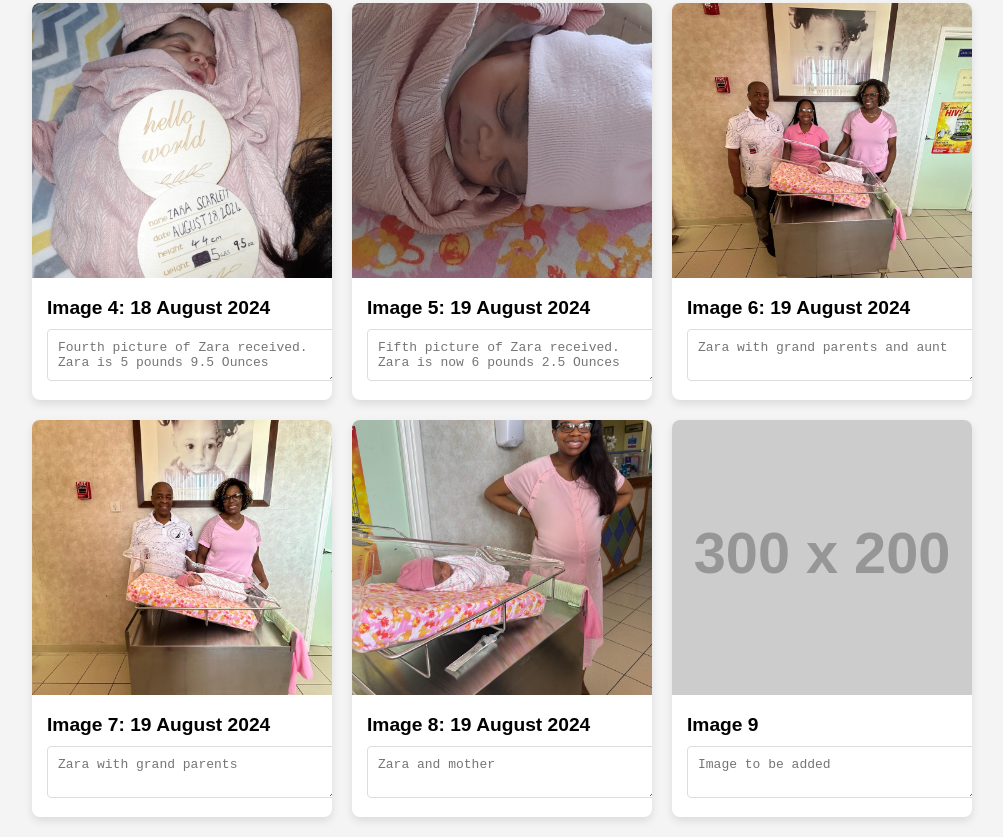
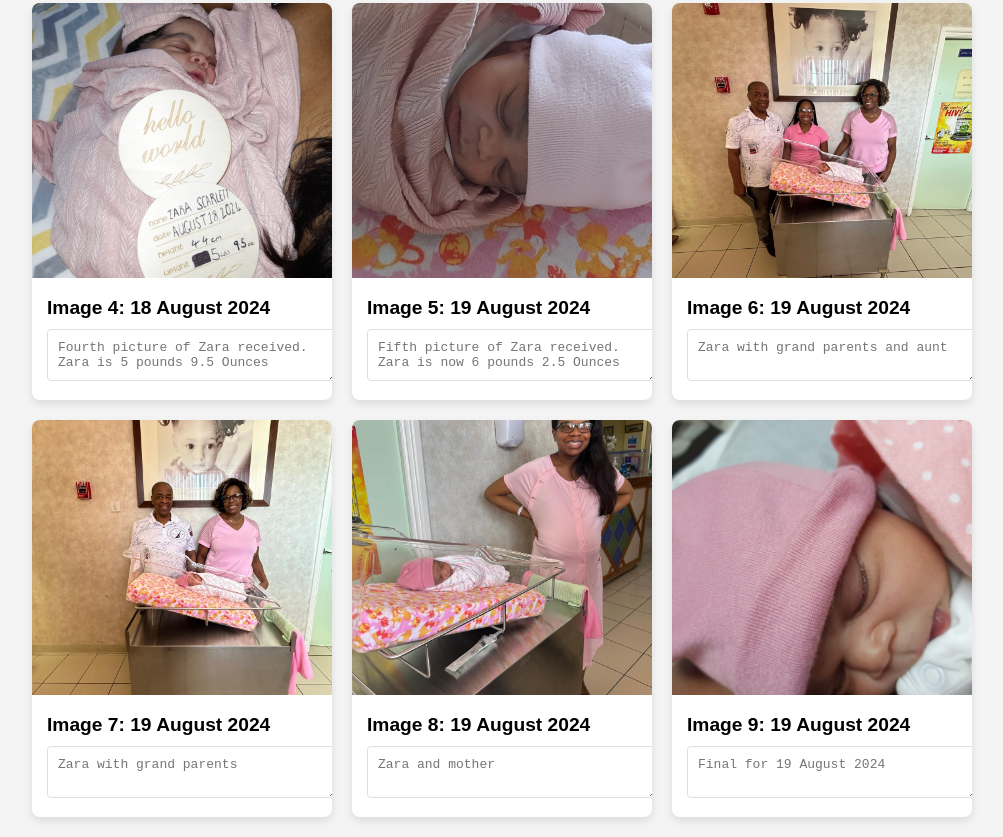
Before and after one commit to gladstone28/zara-picture-gallery, a plain HTML site: page index.html in a window 1280 px wide. Shown: the part 514-1351 px from the top of the page, without its empty margins (138-1141 px from the left). Drawn offline with Linux system fonts and the light colour scheme; placeholder pictures from the web are drawn by us.

Commit message:
add new pic and modify index.html

```diff
--- a/index.html
+++ b/index.html
@@ -124,10 +124,10 @@
             </div>
         </div>
         <div class="card">
-            <img src="https://via.placeholder.com/300x200" alt="Image 9">
+            <img src="natalya-baby-final-for-19Aug.jpeg" alt="Image 9">
             <div class="card-content">
-                <h3>Image 9</h3>
-                <textarea placeholder="Image to be added"></textarea>
+                <h3>Image 9: 19 August 2024</h3>
+                <textarea placeholder="Final for 19 August 2024"></textarea>
             </div>
         </div>
     </div>
```
Also changed, not shown: natalya-baby-final-for-19Aug.jpeg (added).
